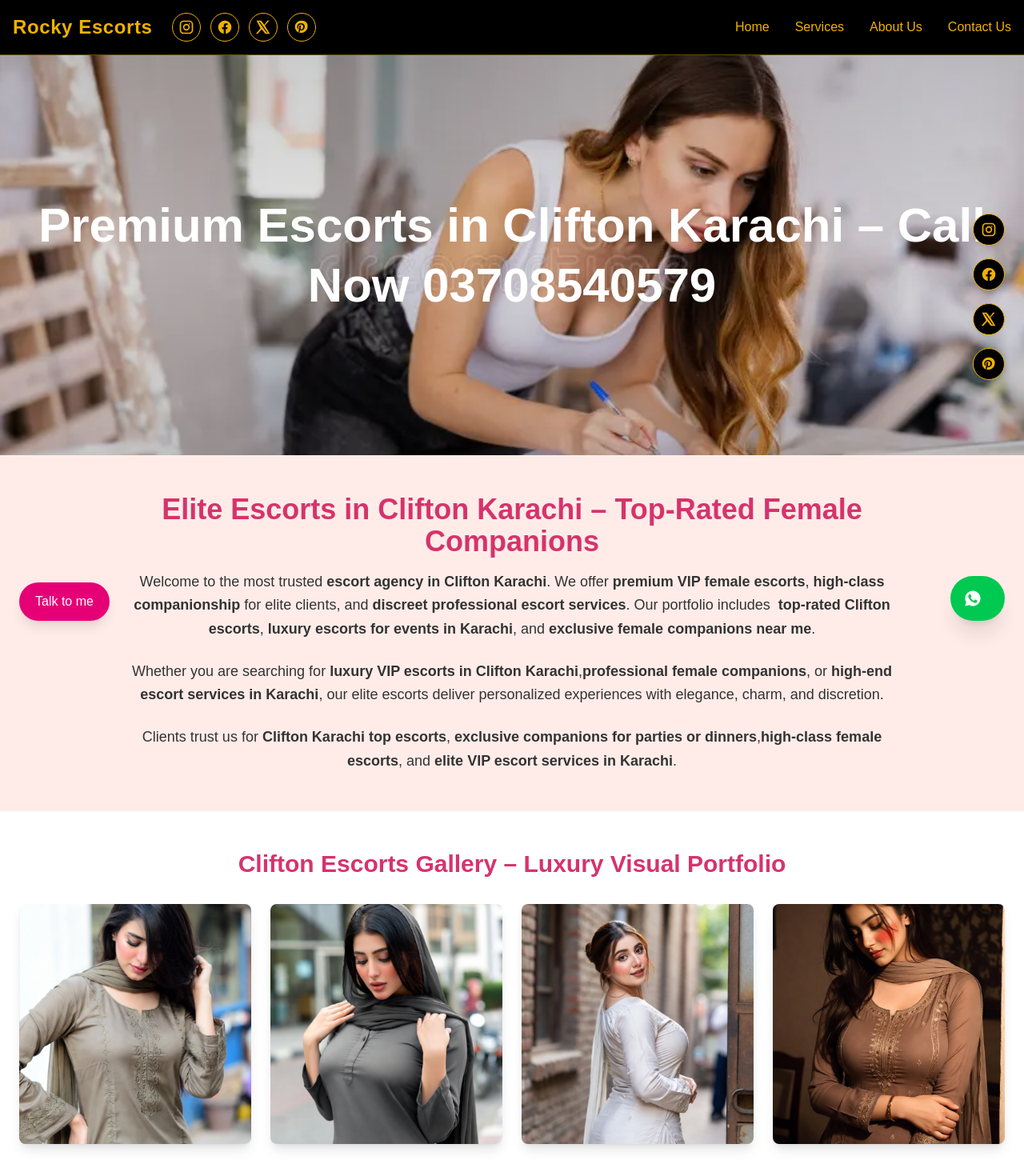
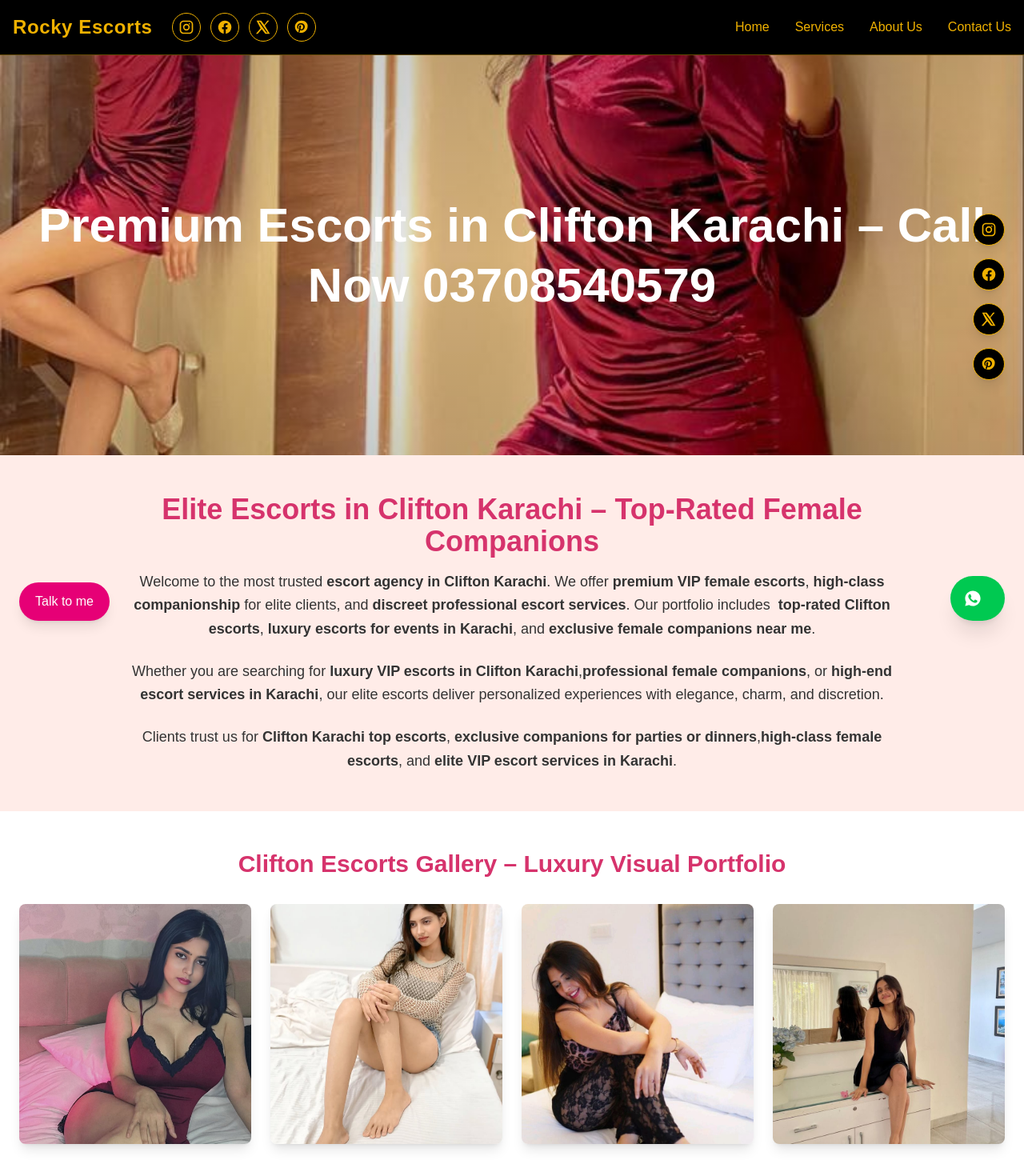
Before and after one commit to iamtalhaarifvlogs/rockykarachi1, a Next.js app: page /portfolio/escorts-clifton-karachi in a window 1280 px wide. Shown: the top 1470 px of the page at 80% size. Built offline with nearby package versions, Linux system fonts and the light colour scheme.

Commit message:
Update page.tsx

```diff
--- a/app/portfolio/escorts-clifton-karachi/page.tsx
+++ b/app/portfolio/escorts-clifton-karachi/page.tsx
@@ -8,14 +8,14 @@ export const metadata = {
 };
 
 export default function Page() {
-  const images = ["/nm1.jpg", "/nm2.jpg", "/nm3.jpg", "/nm4.jpg"];
+  const images = ["/hm2.jpg", "/hm3.jpg", "/hm4.jpg", "/hm5.jpg"];
 
   return (
     <main className="bg-[#FFECE8] text-[#222222]">
       {/* Hero Section */}
       <section
         className="w-full h-[500px] relative bg-cover bg-center"
-        style={{ backgroundImage: "url('/herobg.jpg')" }}
+        style={{ backgroundImage: "url('/hm1.jpg')" }}
       >
         <div className="absolute inset-0 bg-gradient-to-b from-black/20 via-black/10 to-black/20 flex items-center justify-center px-4">
           <h1 className="text-white text-4xl sm:text-5xl lg:text-6xl font-bold text-center leading-tight">
```
